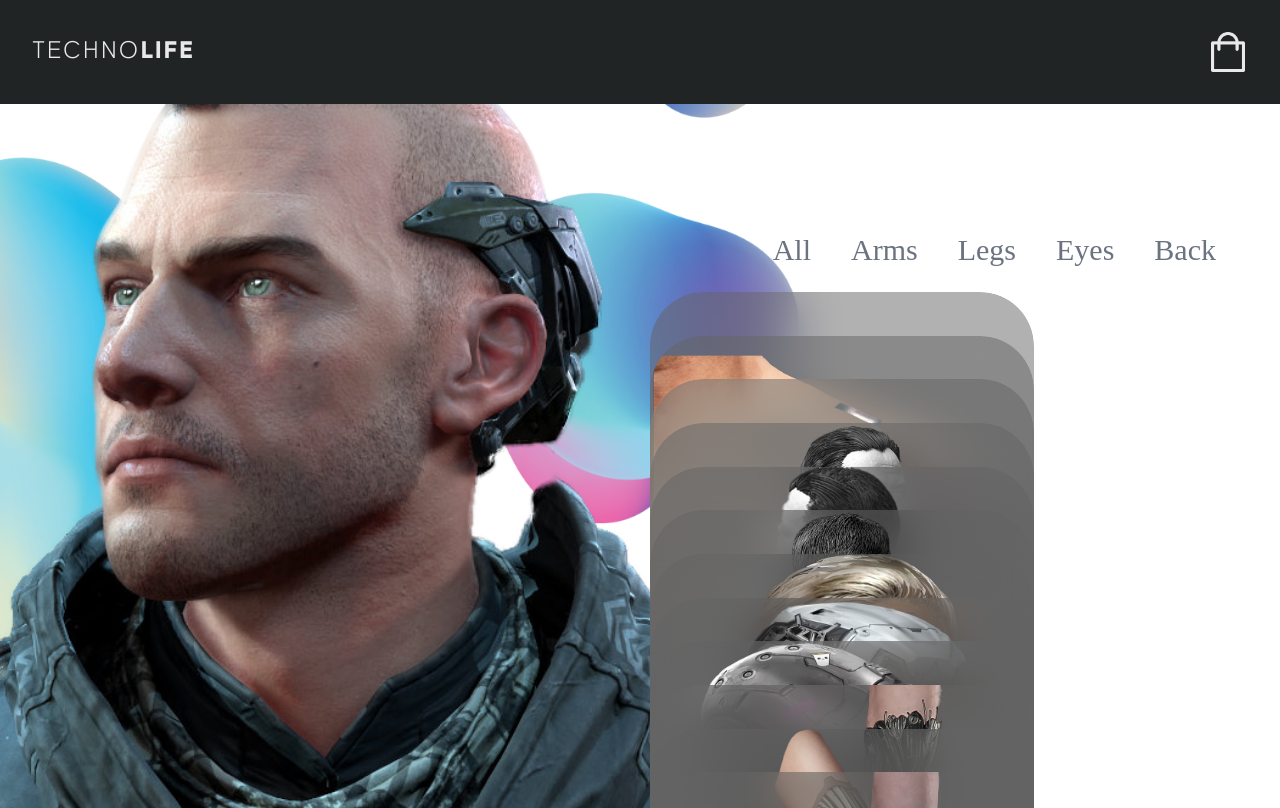
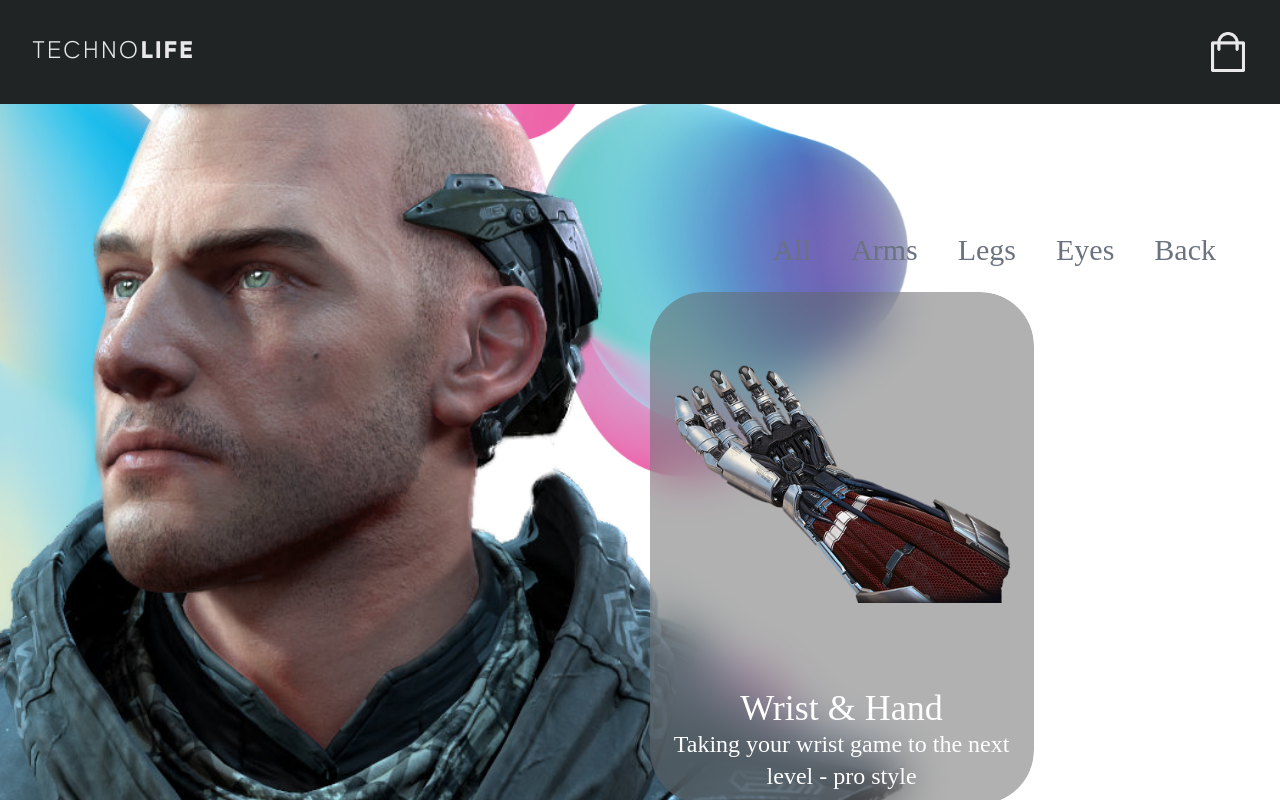
Before and after one commit to Daniel-Pierce-IV/TOP-shopping-cart, a React (Create React App) app: page /products in a window 1280 px wide. Built offline with nearby package versions, Linux system fonts and the light colour scheme; a web font is replaced by a local one.

Commit message:
Refactor grow/scroll as GrowingScroller

```diff
--- /dev/null
+++ b/src/components/GrowingScroller.js
@@ -0,0 +1,15 @@
+const GrowingScroller = ({ className, children, showScroll = true }) => {
+  return (
+    <div className={`grow relative ${className}`}>
+      <div
+        className={`absolute inset-0 overflow-auto ${
+          !showScroll && "scroll-none"
+        }`}
+      >
+        {children}
+      </div>
+    </div>
+  );
+};
+
+export default GrowingScroller;
--- a/src/components/pages/CartPage.js
+++ b/src/components/pages/CartPage.js
@@ -2,6 +2,7 @@ import { Link } from "react-router-dom";
 import backgroundImg from "../../img/products/backgrounds/eyes-background.png";
 import CartCard from "../CartCard";
 import CartSidebar from "../CartSidebar";
+import GrowingScroller from "../GrowingScroller";
 
 const CartPage = () => {
   const shippingCost = 50;
@@ -26,13 +27,13 @@ const CartPage = () => {
           </Link>
         </div>
 
-        <div className="grow relative">
-          <div className="absolute inset-0 overflow-auto scroll-none flex flex-col gap-4">
+        <GrowingScroller showScroll={false}>
+          <div className="flex flex-col gap-4">
             <CartCard />
             <CartCard />
             <CartCard />
           </div>
-        </div>
+        </GrowingScroller>
 
         <div className="flex gap-2 pt-2">
           <input
--- a/src/components/pages/ProductsPage.js
+++ b/src/components/pages/ProductsPage.js
@@ -1,15 +1,12 @@
-import { createRef, useEffect, useState } from "react";
 import FilterToProductsBG from "../../data/FilterToProductsBG";
 import productData from "../../data/ProductData";
 import Filter from "../../enums/Filter";
 import FilterListItem from "../FilterListItem";
+import GrowingScroller from "../GrowingScroller";
 import ProductCard from "../ProductCard";
 
 const ProductsPage = ({ currentFilter, setFilter }) => {
-  const [heightIsSet, setHeightIsSet] = useState(false);
-
   const filterEnumAsArray = Object.values(Filter);
-  const gridRef = createRef();
 
   const bgStyling = {
     // Background is coordinated with the current filter
@@ -29,12 +26,6 @@ const ProductsPage = ({ currentFilter, setFilter }) => {
     )
     .map((product, index) => <ProductCard key={index} {...product} />);
 
-  useEffect(() => {
-    // Ensures element itself is scrollable, but not the window
-    gridRef.current.style.maxHeight = `${gridRef.current.clientHeight}px`;
-    setHeightIsSet(true);
-  }, []);
-
   return (
     <div style={bgStyling} className="grow px-16 pt-32 flex justify-end">
       <div className="w-[65%] flex flex-col gap-6">
@@ -46,15 +37,16 @@ const ProductsPage = ({ currentFilter, setFilter }) => {
           ))}
         </ul>
 
+        <GrowingScroller showScroll={false}>
           <div
-          ref={gridRef}
             style={{
               gridTemplateColumns: "repeat(auto-fill, minmax(384px, 1fr))",
             }}
-          className="scroll-none pb-6 grow grid gap-8 overflow-auto justify-items-center"
+            className="pb-6 grid gap-8 justify-items-center"
           >
-          {heightIsSet && productElements}
+            {productElements}
           </div>
+        </GrowingScroller>
       </div>
     </div>
   );
```
Lines whose indentation alone changed are shown as unchanged.
